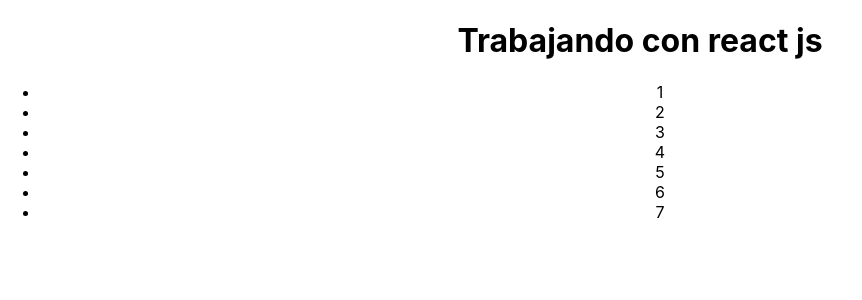
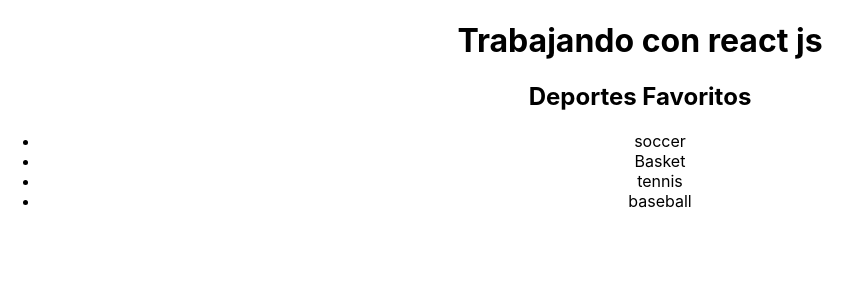
Before and after one commit to rdo10/praticando-react, a React (Create React App) app in the folder practica/: page / in a window 1280 px wide. Shown: the top 300 px of the page, without its empty margins (0-862 px from the left). Built offline with nearby package versions, Linux system fonts and the light colour scheme.

Commit message:
Update list.jsx

```diff
--- a/practica/src/components/list.jsx
+++ b/practica/src/components/list.jsx
@@ -3,13 +3,15 @@ import { Fragment} from 'react';
 
 const Listado = () => {
     const numbers = [1, 2, 3, 4, 5, 6, 7];
+    const sports = ['soccer','Basket','tennis','baseball']
 
     return (
         <Fragment>
+            <h2>Deportes Favoritos</h2>
             <ul>
                 {
-                    numbers.map((number, index) =>
-                        <li key={index}>{number}</li>
+                    sports.map((sport, index) =>
+                        <li key={index}>{sport}</li>
                     )
                 }
             </ul>
```
